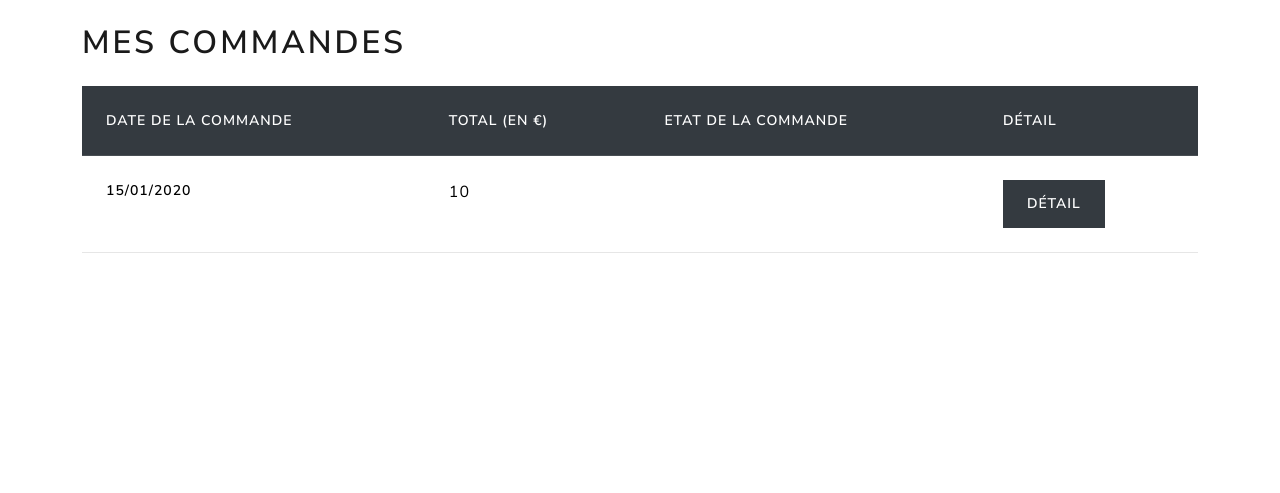
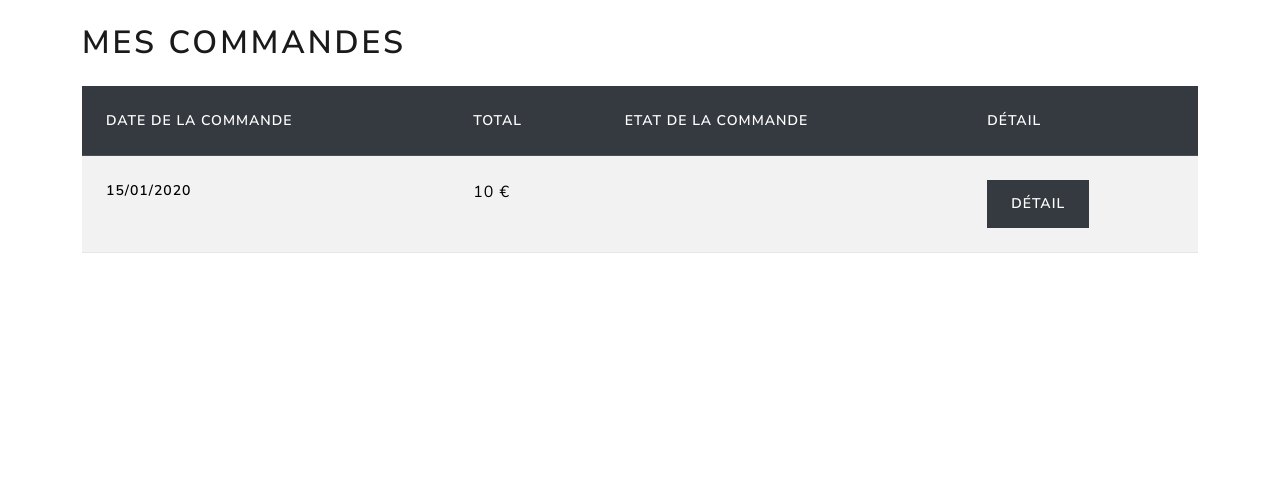
Before and after one commit to SabrarLucas/theDistrict, a Symfony app: template templates/pages/commande/index.html.twig in a window 1280 px wide. Shown: the part 176-669 px from the top of the page. Run offline with Twig, Linux system fonts and the light colour scheme; the template is opened without the code that fills it: most values are stand-ins (such as "Sample title", 1, 10 or a date in 2020); some libraries are stand-ins or nearby versions.

Commit message:
responsive

```diff
--- a/templates/pages/commande/detail.html.twig
+++ b/templates/pages/commande/detail.html.twig
@@ -4,6 +4,8 @@
 
 {% block body %}
 <div class="container mt-4 mb-5">
+    <div class="row">
+        <div class="d-flex justify-content-center">
             {% for commande in commandes %}
                 {% for detail in details %}
                         <div class="card border-warning mb-3" style="max-width: 20rem;">
@@ -18,4 +20,6 @@
                 {% endfor %}
             {% endfor %}
         </div>
+    </div>
+</div>
 {% endblock %}
--- a/templates/pages/commande/index.html.twig
+++ b/templates/pages/commande/index.html.twig
@@ -5,11 +5,11 @@
 {% block body %}
     <div class="container mt-4 mb-5">
         <h1 class="mt-4">Mes commandes</h1>
-        <table class="table table-hover mt-4">
+        <table class="table table-striped mt-4">
             <thead>
                 <tr class="table-dark">
                     <th scope="col">Date de la commande</th>
-                    <th scope="col">Total (en €)</th>
+                    <th scope="col">Total</th>
                     <th scope="col">Etat de la commande</th>
                     <th scope="col">Détail</th>
                 </tr>
@@ -18,7 +18,7 @@
             {% for commande in utilisateur.commandes %}
                 <tr class="table-light">
                     <th scope="row">{{ commande.commandedAt | date('d/m/Y') }}</th>
-                    <td>{{ commande.total }}</td>
+                    <td>{{ commande.total }} €</td>
                     <td>
                         {% if commande.etat == 0 %}
                             Enregistée/payée
--- a/templates/pages/contact/contact.html.twig
+++ b/templates/pages/contact/contact.html.twig
@@ -11,10 +11,10 @@
                 </div>
             {% endfor %}
             <h1 class="mt-4 mb-4 d-flex justify-content-center">Formulaire de contact</h1>
-            <div class="d-none d-md-block col-md-4">
-                <img src="{{ asset('serveur-removebg-preview.png') }}" alt="serveur">
+            <div class="d-none d-lg-block col-lg-4">
+                <img src="{{ asset('images_the_district/serveur-removebg-preview.png') }}" alt="serveur">
             </div>
-            <div class="col-md-6">
+            <div class="col-lg-6">
                 {{ form(form) }}
             </div>
         </div>
--- a/templates/pages/panier/panier.html.twig
+++ b/templates/pages/panier/panier.html.twig
@@ -6,7 +6,7 @@
     <div class="container mt-4 mb-5">
         <div class="row">
             <h1 class="mt-4">Mon panier</h1>
-            <table class="table table-hover mt-4 col-12">
+            <table class="table table-striped mt-4 col-12">
                 <thead>
                     <tr class="table-dark">
                         <th scope="col">Plat</th>
--- a/templates/partials/_header.html.twig
+++ b/templates/partials/_header.html.twig
@@ -1,7 +1,7 @@
 <nav class="navbar navbar-expand-lg navbar-dark bg-primary">
     <div class="container-fluid">
         <a class="navbar-brand ms-3" href="{{ path('home') }}">
-            <img src="{{ asset('logoDistrict.png') }}" alt="logo" width="200px">
+            <img src="{{ asset('images_the_district/logoDistrict.png') }}" alt="logo" width="200px">
         </a>
         <button class="navbar-toggler" type="button" data-bs-toggle="collapse" data-bs-target="#navbarColor01" aria-controls="navbarColor01" aria-expanded="false" aria-label="Toggle navigation">
             <span class="navbar-toggler-icon"></span>
```
Also changed, not shown: public/images_the_district/bg.jpg (deleted), public/images_the_district/bg2.jpeg (deleted), public/images_the_district/bg3.jpeg (deleted), public/images_the_district/burger.jpg (deleted), public/images_the_district/fosyyyy.jpg (deleted), public/images_the_district/ibg.jpg (deleted), public/images_the_district/logoDistrict.png (renamed from public/logoDistrict.png), public/images_the_district/menu-burger.jpg (deleted), public/images_the_district/menu-pizza.jpg (deleted), public/images_the_district/pizza.jpg (deleted), public/images_the_district/serveur-removebg-preview.png (renamed from public/serveur-removebg-preview.png), 2 other files. Lines whose indentation alone changed are shown as unchanged.
